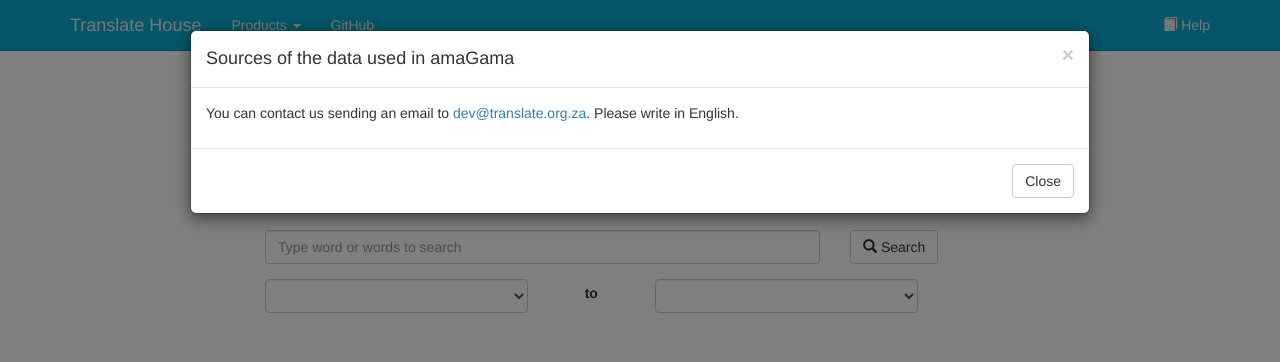
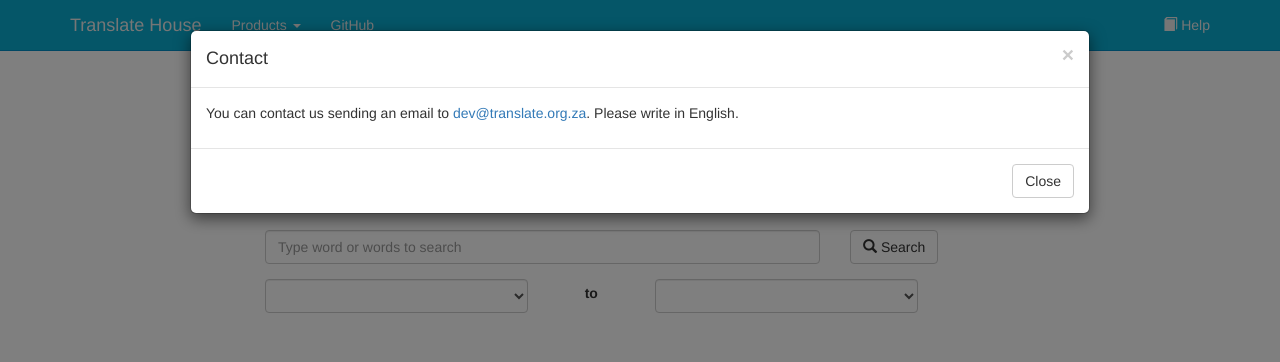
Before and after one commit to translate/amagama, a Python web app: template amagama/templates/translate.html in a window 1280 px wide, after a click on "Contact". Shown: the top 362 px of the page. Run offline with Jinja, Linux system fonts and the light colour scheme; the template is opened without the code that fills it, so the values that code supplies are empty.

Commit message:
Title the contact dialog Contact
Co-Authored-By: Claude Opus 5.5 <noreply@anthropic.com>

```diff
--- a/amagama/templates/_contact_dialog.html
+++ b/amagama/templates/_contact_dialog.html
@@ -5,7 +5,7 @@
           <div class="modal-header">
             <button type="button" class="close" data-dismiss="modal"
               aria-hidden="true">&times;</button>
-            <h4 class="modal-title" id="contactModalLabel">Sources of the data used in amaGama</h4>
+            <h4 class="modal-title" id="contactModalLabel">Contact</h4>
           </div>
           <div class="modal-body">
             <p>You can contact us sending an email to
```
